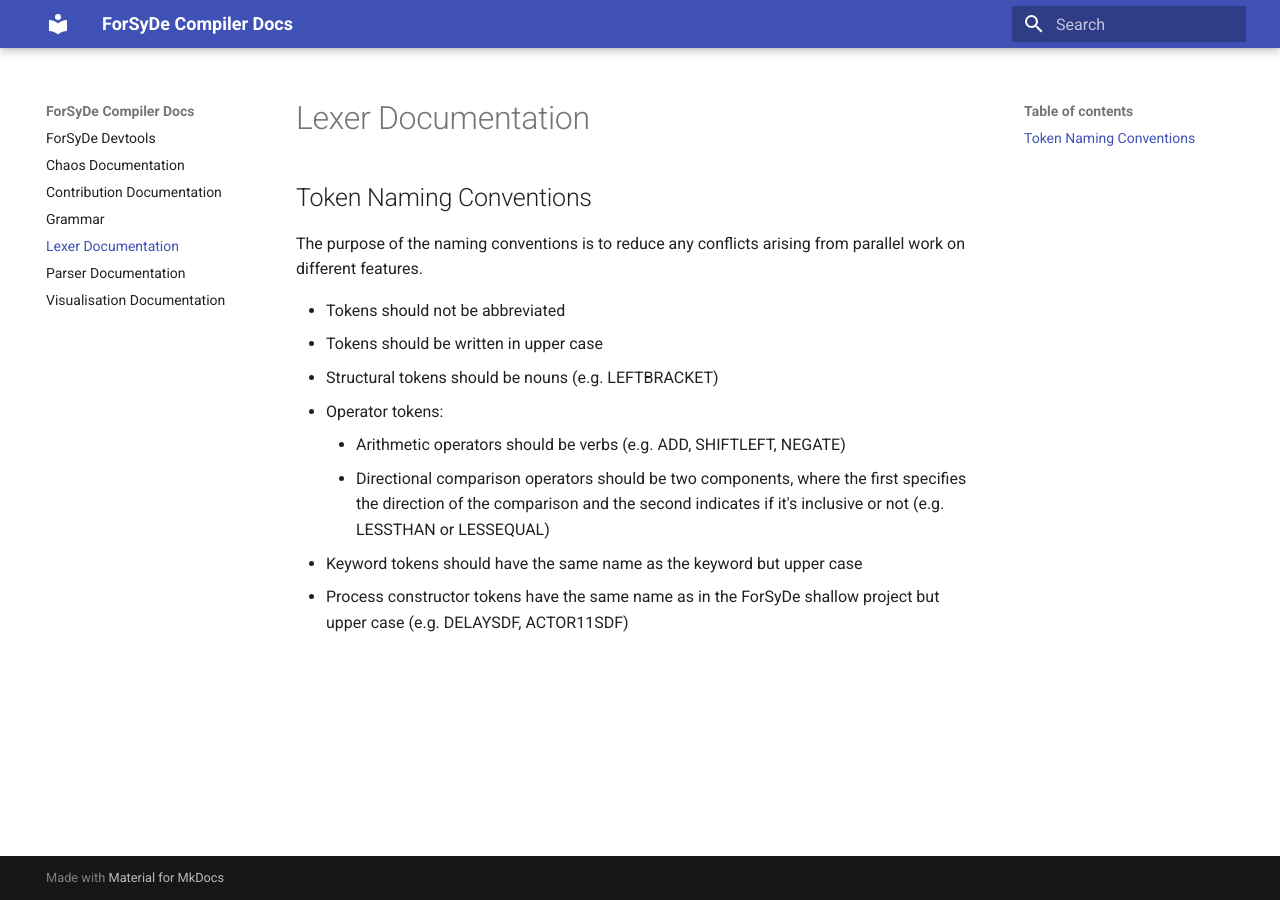
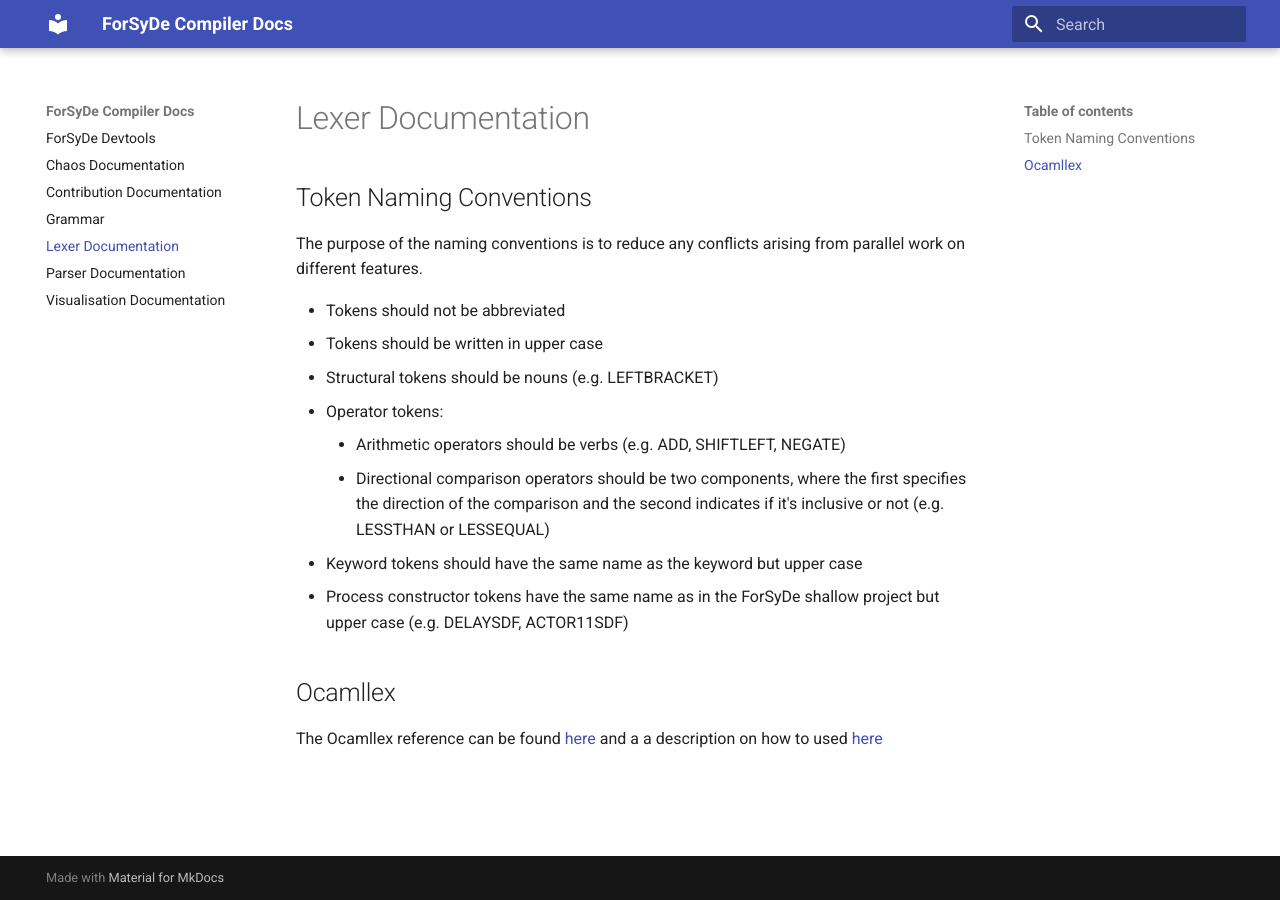
Before and after one commit to sthaeron/forsyde-devtools, an MkDocs documentation site: the page built from docs/lexer.md, in a window 1280 px wide. Built offline with MkDocs 1.6.1 and Material for MkDocs 9.7.7, drawn with Linux system fonts in a browser that asks for light colours.

Commit message:
docs: lexer: add link to the official Ocamllex documentation
Closes: #26

```diff
--- a/docs/lexer.md
+++ b/docs/lexer.md
@@ -15,3 +15,8 @@ arising from parallel work on different features.
        (e.g. LESSTHAN or LESSEQUAL)
 - Keyword tokens should have the same name as the keyword but upper case
 - Process constructor tokens have the same name as in the ForSyDe shallow project but upper case (e.g. DELAYSDF, ACTOR11SDF)
+
+## Ocamllex
+
+The Ocamllex reference can be found [here](https://ocaml.org/manual/5.3/api/Lexing.html)
+and a a description on how to used [here](https://ocaml.org/manual/5.3/lexyacc.html)
```
